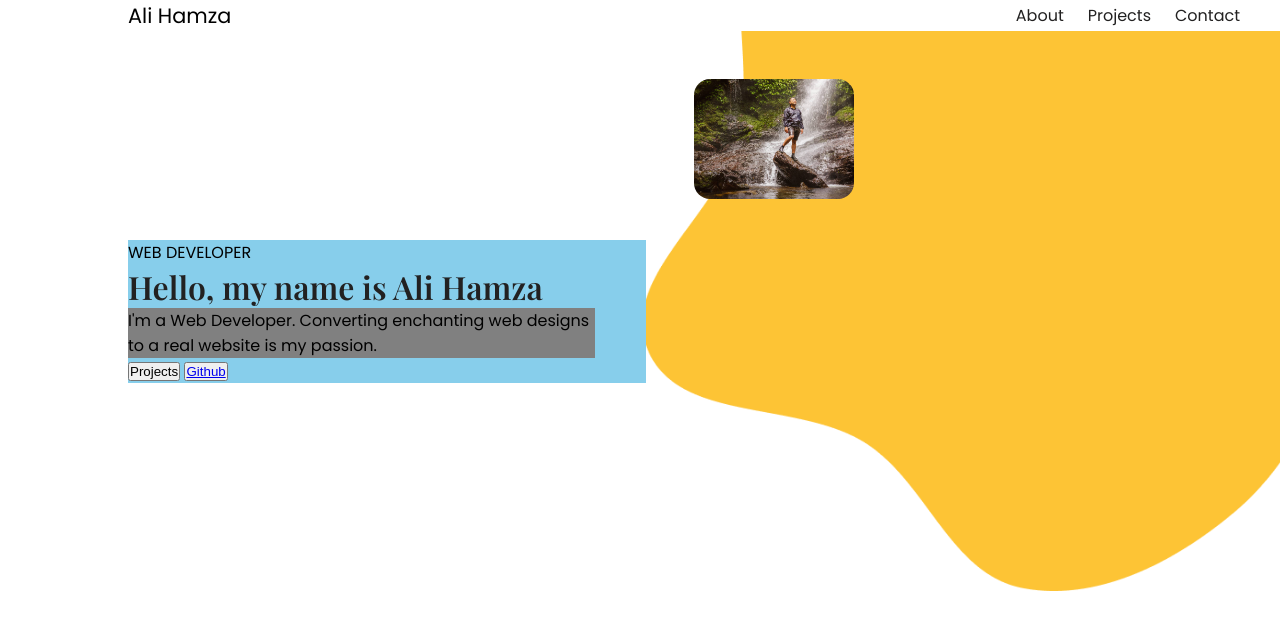
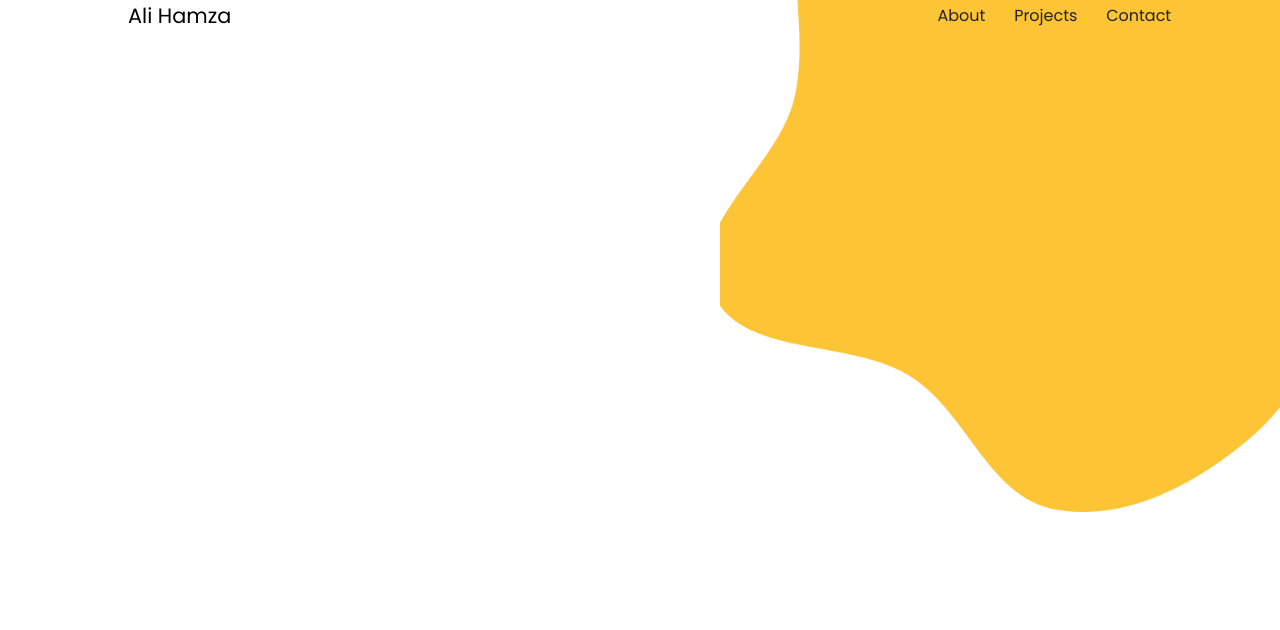
Before and after one commit to AliHamza8/My-Resume, a plain HTML site: page index.html in a window 1280 px wide. Drawn offline with nearby package versions, Linux system fonts and the light colour scheme; a web font is replaced by a local one.

Commit message:
committed

```diff
--- a/index.html
+++ b/index.html
@@ -9,6 +9,9 @@
 </head>
 <body>
     <div class="container">
+        <div class="header-photo">
+
+        </div>
         <header>
             <nav>
                 <div class="branding">Ali Hamza</div>
@@ -18,7 +21,7 @@
                     <li class="nav-item"><a href="#" class="nav-link">Contact</a></li>
                 </ul>
             </nav>
-            <div class="wrapper">
+            <!-- <div class="wrapper">
                 <div class="header-description">
                     <span class="small-text">WEB DEVELOPER</span>
                     <h1 class="intro-heading">Hello, my name is Ali Hamza</h1>
@@ -28,10 +31,8 @@
                     <button class="projects">Projects</button>
                     <button class="repo"><a href="#" class="repo-link">Github</a></button>
                 </div>
-                <div class="header-photo">
-                    <img src="images/istockphoto-696339180-612x612.jpg" alt="" style="width: 10rem; border-radius: 1rem; margin: 3rem">
-                </div>
-            </div>
+
+            </div> -->
 
         </header>
     </div>
--- a/style.css
+++ b/style.css
@@ -12,10 +12,25 @@ body {
 }
 
 .container {
+    position: relative;
     max-width: 90%;
-    margin: 0 0 0 10%;
-    /* margin: 0 auto; */
-    /* background-color: rgb(139, 249, 190); */
+    top: 0;
+    right: 0;
+    bottom: 0;
+    left: 10%;
+}
+
+.header-photo {
+    position: absolute;
+    right: 0;
+    top: 0;
+    width: 35rem;
+    height: 32rem;
+    background-image: url('images/yellow-bg.png');
+    background-repeat: no-repeat;
+    background-size: cover;
+    background-position: center;
+    z-index: 1;
 }
 
 .branding {
@@ -27,13 +42,12 @@ nav {
     display: flex;
     justify-content: space-between;
     align-items: center;
-    background-color: rgba(255,255, 255, 0.2);
-    z-index: -2;
+    z-index: 2;
 }
 
 .navbar {
     position: absolute;
-    right: 1rem;
+    right: 5rem;
     display: flex;
     justify-content: space-between;
     align-items: center;
@@ -41,7 +55,7 @@ nav {
 
 .nav-item {
     list-style: none;
-    margin-right: 1.5rem;
+    margin-right: 1.8rem;
 }
 
 .nav-link {
@@ -71,13 +85,3 @@ nav {
     background-color: grey;
     max-width: 90%;
 }
-
-.header-photo {
-    width: 45rem;
-    height: 35rem;
-    background-image: url('images/yellow-bg.png');
-    background-position: center;
-    background-size: cover;
-    background-repeat: no-repeat;
-    z-index: 5;
-}
```
